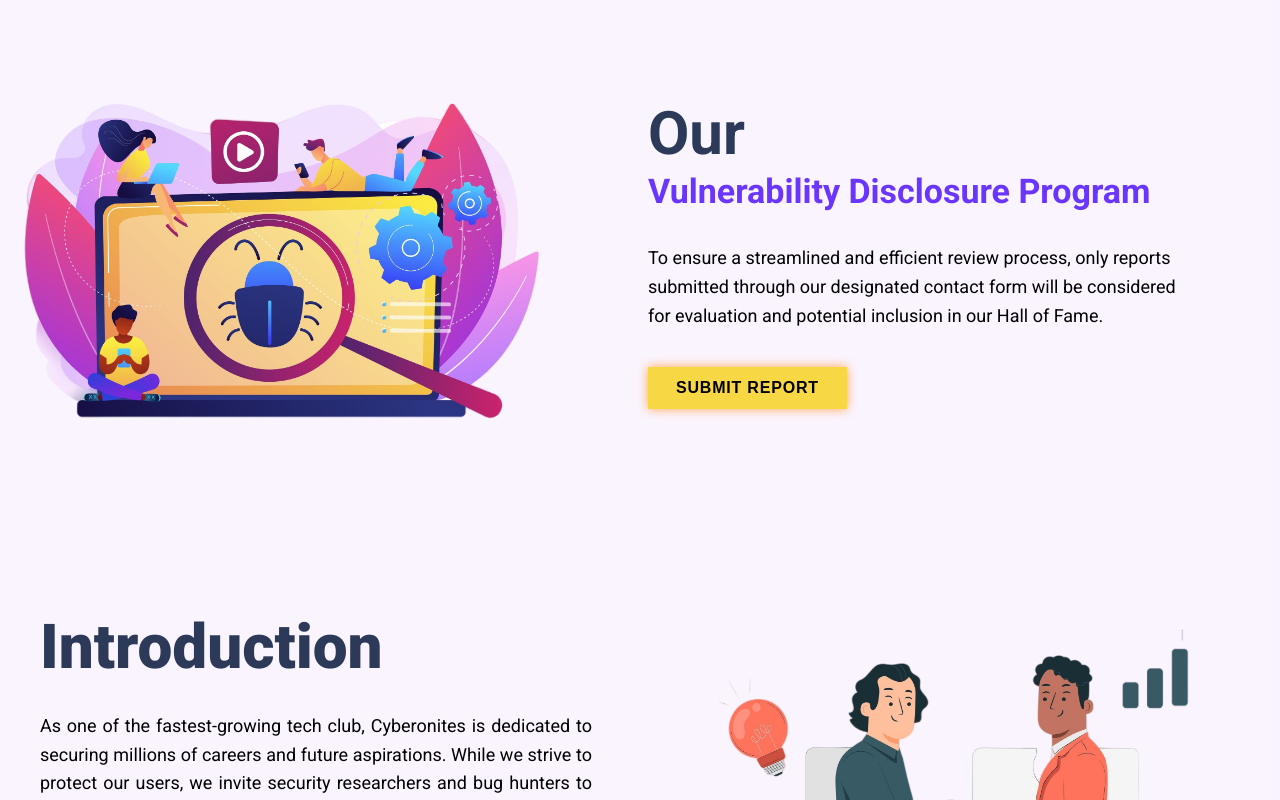
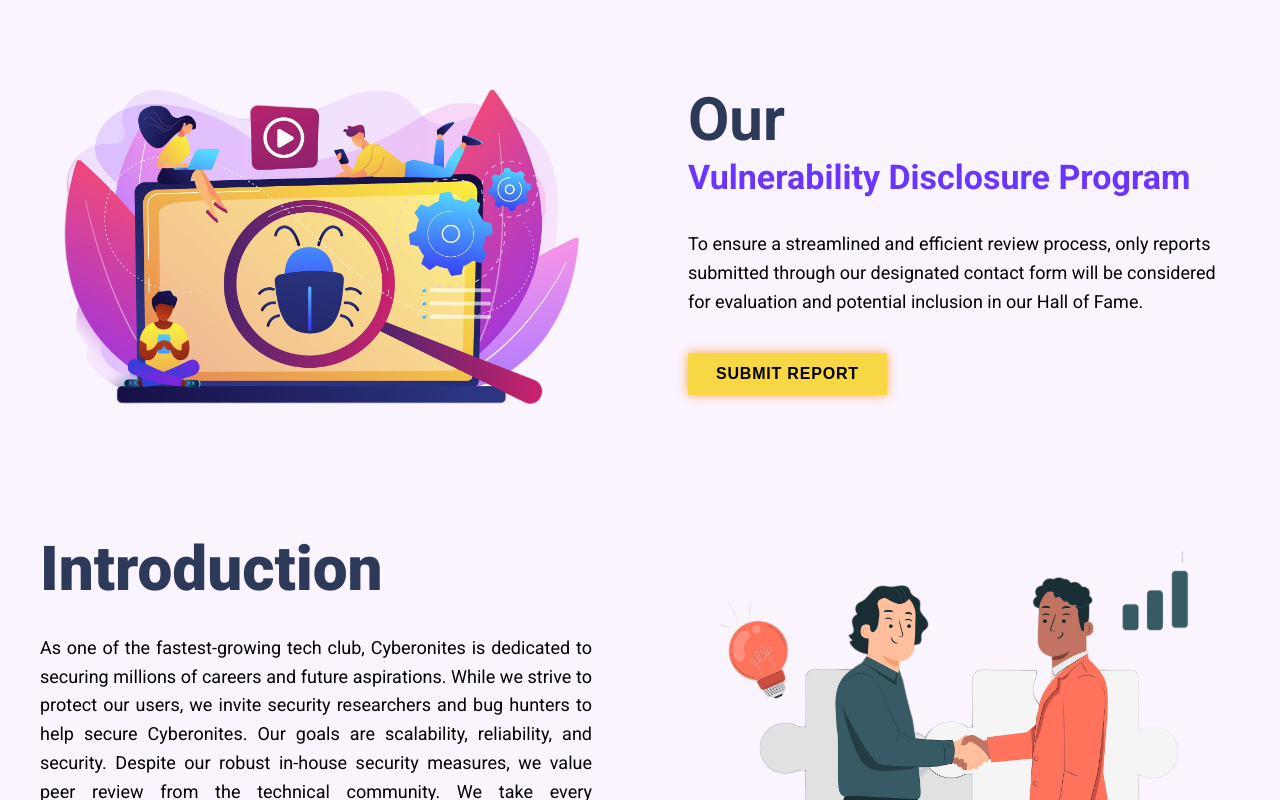
Before and after one commit to syncattacker/Web-Testing, a React (Create React App) app: page /security in a window 1280 px wide. Shown: the top 800 px of the page. Built offline with nearby package versions, Linux system fonts and the light colour scheme.

Commit message:
Security Program

```diff
--- a/src/pages/Security.jsx
+++ b/src/pages/Security.jsx
@@ -20,7 +20,7 @@
   return (
     <>
       <section className="security">
-        <section className="header">
+        <section className="main">
           <div className="main-bug">
             <div className="container grid grid-2-columns align">
               <div className="image-bug">
```
